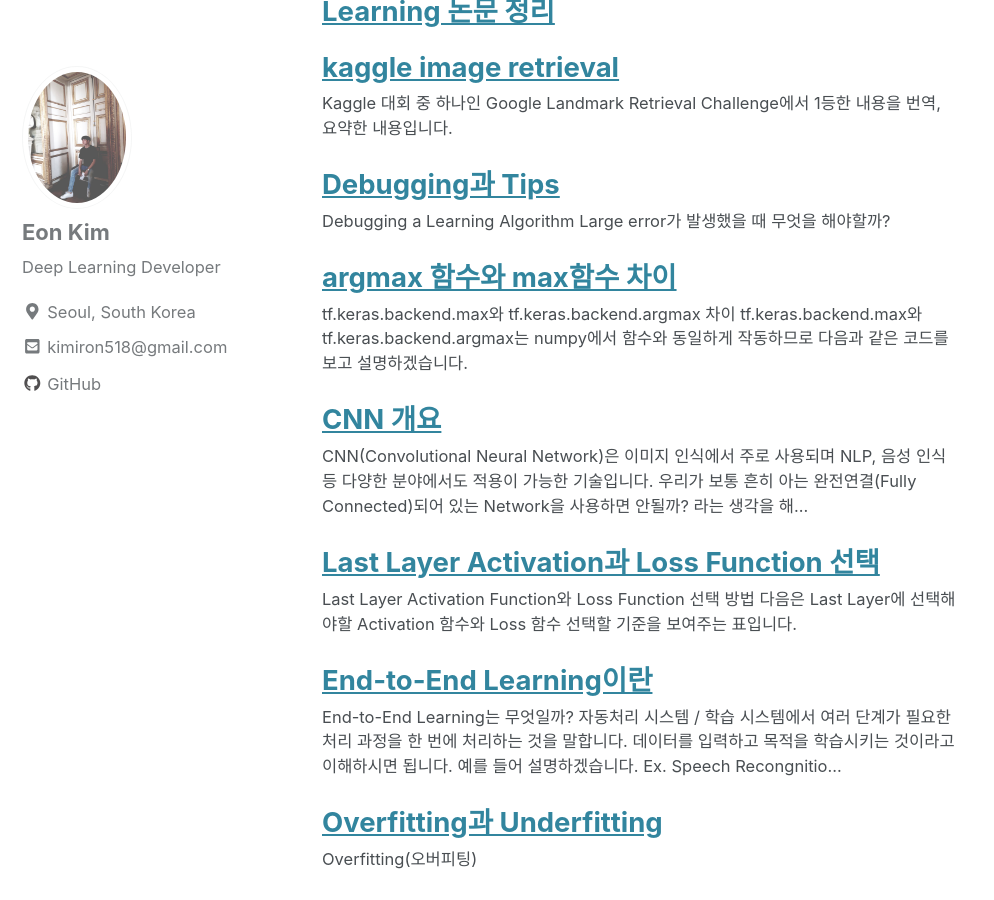
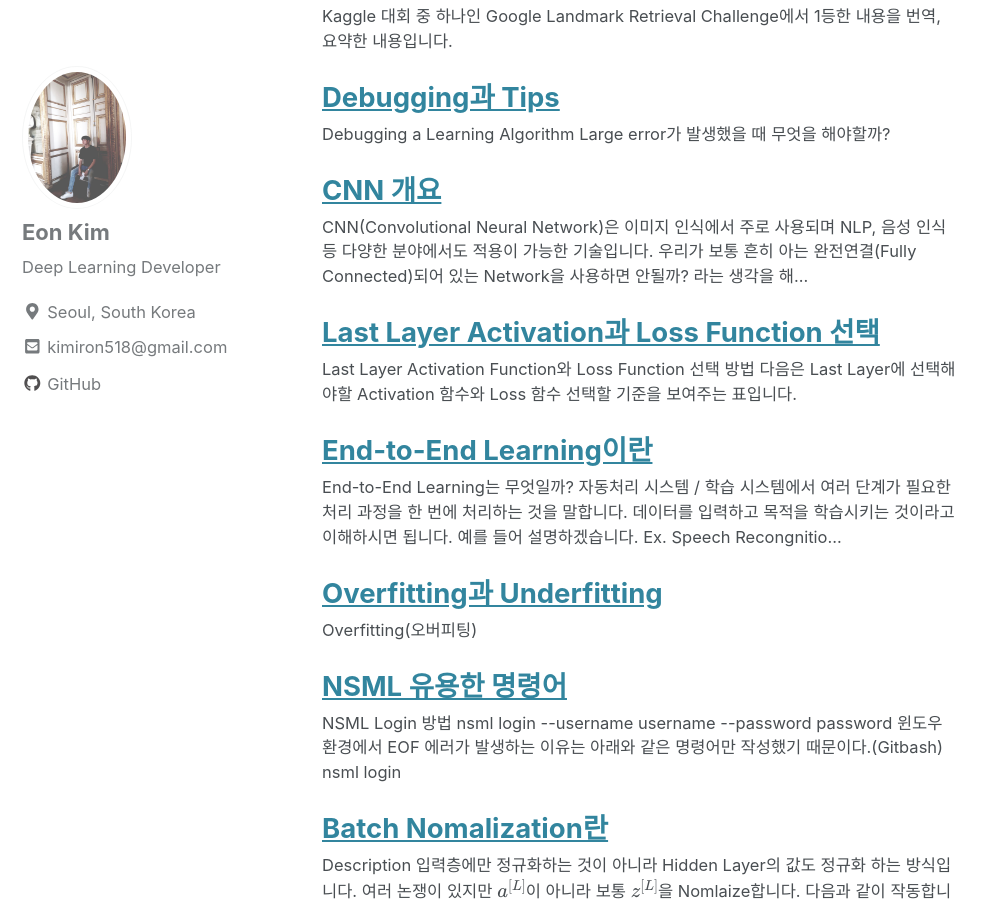
Before and after one commit to thisisiron/thisisiron.github.io, a Jekyll site: the page built from _pages/year-archive.md, in a window 1280 px wide and 900 px high, scrolled down 1988 px. Shown: the whole window, without its empty margins (0-994 px from the left). Built offline with Jekyll 4.4.1, drawn with Linux system fonts in a browser that asks for light colours; cached includes are drawn as plain includes; nearby versions of some CDN libraries; formulas are drawn with MathJax 3; some of the changed lines change nothing that is shown; some of the changed text lies outside the part shown.

Commit message:
remove tensorflow functinon and modify math formula

````diff
--- a/_posts/Tensorflow/2019-01-19-argmax and max.md
+++ /dev/null
@@ -1,26 +0,0 @@
----
-title: "argmax 함수와 max함수 차이"
-categories: Tensorflow
----
-
-## tf.keras.backend.max와 tf.keras.backend.argmax 차이
-tf.keras.backend.max와 tf.keras.backend.argmax는 numpy에서 함수와 동일하게 작동하므로 다음과 같은 코드를 보고 설명하겠습니다.
-
-```
-x = np.random.randn(5)
-print(x)
-print(np.argmax(x))
-print(np.max(x))
-
-[-0.73370703  0.98163748 -0.23885241 -0.26628727  1.00499406]
-4
-1.0049940634
-```
-
-- max: 해당 배열 안에 존재하는 가장 큰 값을 Return
-- argmax: 가장 큰 값의 index을 Return
-
-### Reference
-[tf.keras.backend.max](https://www.tensorflow.org/api_docs/python/tf/keras/backend/max)<br>
-[tf.keras.backend.argmax](https://www.tensorflow.org/api_docs/python/tf/keras/backend/argmax)<br>
-[What is the difference between keras.backend.max vs keras.backend.argmax?](https://stackoverflow.com/questions/52878998/what-is-the-difference-between-keras-backend-max-vs-keras-backend-argmax)
--- a/_posts/Tensorflow/2019-05-04-tensorflow element-wise operator.md
+++ /dev/null
@@ -1,240 +0,0 @@
----
-title: "Tenssorflow에서 element wise 연산"
-categories: Tensorflow
---
-
-일단 x와 y를 생성하겠습니다.
-```
->>> x = tf.reshape(tf.range(3*10*4), [3,10,4])
->>> y = tf.reshape(tf.range(3*1*4), [3,1,4])
->>> x
-<tf.Tensor: id=5, shape=(3, 10, 4), dtype=int32, numpy=
-array([[[  0,   1,   2,   3],
-        [  4,   5,   6,   7],
-        [  8,   9,  10,  11],
-        [ 12,  13,  14,  15],
-        [ 16,  17,  18,  19],
-        [ 20,  21,  22,  23],
-        [ 24,  25,  26,  27],
-        [ 28,  29,  30,  31],
-        [ 32,  33,  34,  35],
-        [ 36,  37,  38,  39]],
-
-       [[ 40,  41,  42,  43],
-        [ 44,  45,  46,  47],
-        [ 48,  49,  50,  51],
-        [ 52,  53,  54,  55],
-        [ 56,  57,  58,  59],
-        [ 60,  61,  62,  63],
-        [ 64,  65,  66,  67],
-        [ 68,  69,  70,  71],
-        [ 72,  73,  74,  75],
-        [ 76,  77,  78,  79]],
-
-       [[ 80,  81,  82,  83],
-        [ 84,  85,  86,  87],
-        [ 88,  89,  90,  91],
-        [ 92,  93,  94,  95],
-        [ 96,  97,  98,  99],
-        [100, 101, 102, 103],
-        [104, 105, 106, 107],
-        [108, 109, 110, 111],
-        [112, 113, 114, 115],
-        [116, 117, 118, 119]]], dtype=int32)>
-
->>> y
-<tf.Tensor: id=11, shape=(3, 1, 4), dtype=int32, numpy=
-array([[[ 0,  1,  2,  3]],
-
-       [[ 4,  5,  6,  7]],
-
-       [[ 8,  9, 10, 11]]], dtype=int32)>
-```
-
-*연산과 tf.multiply 연산 먼저 확인하겠습니다.
-
-element-wise연산이므로 수식이 바뀌더라도 동일한 결과를 내놓게 됩니다.
-
-또한 *연산은 tf.multiply와 같은 연산을 합니다.
-
-```
->>> x*y
-<tf.Tensor: id=16, shape=(3, 10, 4), dtype=int32, numpy=
-array([[[   0,    1,    4,    9],
-        [   0,    5,   12,   21],
-        [   0,    9,   20,   33],
-        [   0,   13,   28,   45],
-        [   0,   17,   36,   57],
-        [   0,   21,   44,   69],
-        [   0,   25,   52,   81],
-        [   0,   29,   60,   93],
-        [   0,   33,   68,  105],
-        [   0,   37,   76,  117]],
-
-       [[ 160,  205,  252,  301],
-        [ 176,  225,  276,  329],
-        [ 192,  245,  300,  357],
-        [ 208,  265,  324,  385],
-        [ 224,  285,  348,  413],
-        [ 240,  305,  372,  441],
-        [ 256,  325,  396,  469],
-        [ 272,  345,  420,  497],
-        [ 288,  365,  444,  525],
-        [ 304,  385,  468,  553]],
-
-       [[ 640,  729,  820,  913],
-        [ 672,  765,  860,  957],
-        [ 704,  801,  900, 1001],
-        [ 736,  837,  940, 1045],
-        [ 768,  873,  980, 1089],
-        [ 800,  909, 1020, 1133],
-        [ 832,  945, 1060, 1177],
-        [ 864,  981, 1100, 1221],
-        [ 896, 1017, 1140, 1265],
-        [ 928, 1053, 1180, 1309]]], dtype=int32)>
-
->>> y*x
-<tf.Tensor: id=18, shape=(3, 10, 4), dtype=int32, numpy=
-array([[[   0,    1,    4,    9],
-        [   0,    5,   12,   21],
-        [   0,    9,   20,   33],
-        [   0,   13,   28,   45],
-        [   0,   17,   36,   57],
-        [   0,   21,   44,   69],
-        [   0,   25,   52,   81],
-        [   0,   29,   60,   93],
-        [   0,   33,   68,  105],
-        [   0,   37,   76,  117]],
-
-       [[ 160,  205,  252,  301],
-        [ 176,  225,  276,  329],
-        [ 192,  245,  300,  357],
-        [ 208,  265,  324,  385],
-        [ 224,  285,  348,  413],
-        [ 240,  305,  372,  441],
-        [ 256,  325,  396,  469],
-        [ 272,  345,  420,  497],
-        [ 288,  365,  444,  525],
-        [ 304,  385,  468,  553]],
-
-       [[ 640,  729,  820,  913],
-        [ 672,  765,  860,  957],
-        [ 704,  801,  900, 1001],
-        [ 736,  837,  940, 1045],
-        [ 768,  873,  980, 1089],
-        [ 800,  909, 1020, 1133],
-        [ 832,  945, 1060, 1177],
-        [ 864,  981, 1100, 1221],
-        [ 896, 1017, 1140, 1265],
-        [ 928, 1053, 1180, 1309]]], dtype=int32)>
-
->>> tf.multiply(x,y)
-<tf.Tensor: id=12, shape=(3, 10, 4), dtype=int32, numpy=
-array([[[   0,    1,    4,    9],
-        [   0,    5,   12,   21],
-        [   0,    9,   20,   33],
-        [   0,   13,   28,   45],
-        [   0,   17,   36,   57],
-        [   0,   21,   44,   69],
-        [   0,   25,   52,   81],
-        [   0,   29,   60,   93],
-        [   0,   33,   68,  105],
-        [   0,   37,   76,  117]],
-
-       [[ 160,  205,  252,  301],
-        [ 176,  225,  276,  329],
-        [ 192,  245,  300,  357],
-        [ 208,  265,  324,  385],
-        [ 224,  285,  348,  413],
-        [ 240,  305,  372,  441],
-        [ 256,  325,  396,  469],
-        [ 272,  345,  420,  497],
-        [ 288,  365,  444,  525],
-        [ 304,  385,  468,  553]],
-
-       [[ 640,  729,  820,  913],
-        [ 672,  765,  860,  957],
-        [ 704,  801,  900, 1001],
-        [ 736,  837,  940, 1045],
-        [ 768,  873,  980, 1089],
-        [ 800,  909, 1020, 1133],
-        [ 832,  945, 1060, 1177],
-        [ 864,  981, 1100, 1221],
-        [ 896, 1017, 1140, 1265],
-        [ 928, 1053, 1180, 1309]]], dtype=int32)>
-```
-
-tf.add와 + 연산도 마찬가지입니다.
-
-```
->>> x+y
-<tf.Tensor: id=12, shape=(3, 10, 4), dtype=int32, numpy=
-array([[[  0,   2,   4,   6],
-        [  4,   6,   8,  10],
-        [  8,  10,  12,  14],
-        [ 12,  14,  16,  18],
-        [ 16,  18,  20,  22],
-        [ 20,  22,  24,  26],
-        [ 24,  26,  28,  30],
-        [ 28,  30,  32,  34],
-        [ 32,  34,  36,  38],
-        [ 36,  38,  40,  42]],
-
-       [[ 44,  46,  48,  50],
-        [ 48,  50,  52,  54],
-        [ 52,  54,  56,  58],
-        [ 56,  58,  60,  62],
-        [ 60,  62,  64,  66],
-        [ 64,  66,  68,  70],
-        [ 68,  70,  72,  74],
-        [ 72,  74,  76,  78],
-        [ 76,  78,  80,  82],
-        [ 80,  82,  84,  86]],
-
-       [[ 88,  90,  92,  94],
-        [ 92,  94,  96,  98],
-        [ 96,  98, 100, 102],
-        [100, 102, 104, 106],
-        [104, 106, 108, 110],
-        [108, 110, 112, 114],
-        [112, 114, 116, 118],
-        [116, 118, 120, 122],
-        [120, 122, 124, 126],
-        [124, 126, 128, 130]]], dtype=int32)>
-
->>> tf.add(x,y)
-<tf.Tensor: id=18, shape=(3, 10, 4), dtype=int32, numpy=
-array([[[  0,   2,   4,   6],
-        [  4,   6,   8,  10],
-        [  8,  10,  12,  14],
-        [ 12,  14,  16,  18],
-        [ 16,  18,  20,  22],
-        [ 20,  22,  24,  26],
-        [ 24,  26,  28,  30],
-        [ 28,  30,  32,  34],
-        [ 32,  34,  36,  38],
-        [ 36,  38,  40,  42]],
-
-       [[ 44,  46,  48,  50],
-        [ 48,  50,  52,  54],
-        [ 52,  54,  56,  58],
-        [ 56,  58,  60,  62],
-        [ 60,  62,  64,  66],
-        [ 64,  66,  68,  70],
-        [ 68,  70,  72,  74],
-        [ 72,  74,  76,  78],
-        [ 76,  78,  80,  82],
-        [ 80,  82,  84,  86]],
-
-       [[ 88,  90,  92,  94],
-        [ 92,  94,  96,  98],
-        [ 96,  98, 100, 102],
-        [100, 102, 104, 106],
-        [104, 106, 108, 110],
-        [108, 110, 112, 114],
-        [112, 114, 116, 118],
-        [116, 118, 120, 122],
-        [120, 122, 124, 126],
-        [124, 126, 128, 130]]], dtype=int32)>
-
-```
````
Also changed, not shown: _posts/NLP/2019-04-30-Effective Approaches to Attention-based Neural Machine Translation.md (+2 -2 lines).
